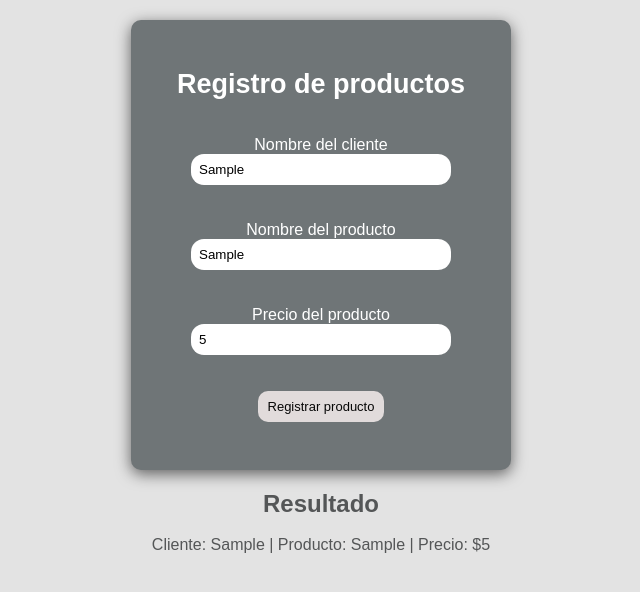
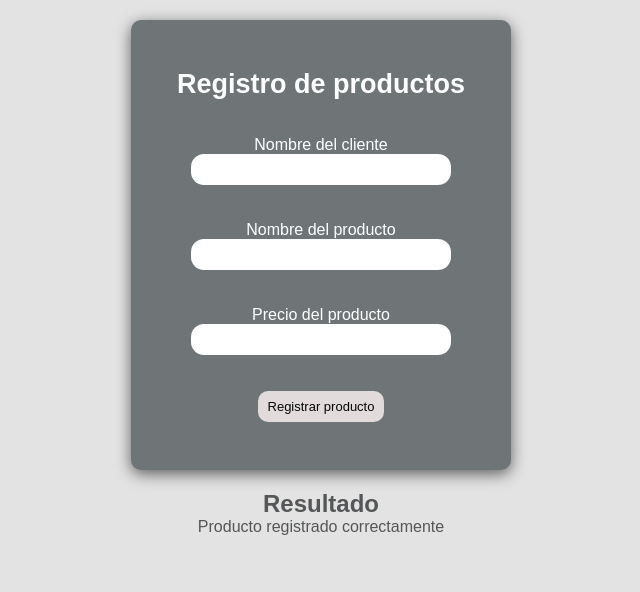
Before and after one commit to Jos3manu3l17/DOM_JavaScript_Practicas, a website built with Vite: page src/pages/index.html in a window 1280 px wide. Both pictures are taken after typing "Sample", "Sample", "5" into the empty fields and a click on the button "Registrar producto". Shown: the whole page, without its empty margins (319-959 px from the left). Built offline with nearby package versions, Linux system fonts and the light colour scheme.

Commit message:
feature: Insertar codigo HTML dentro del app.js con el metodo inner.html, y agg las funciones de obtener y guardar productos dentro del localStorage

```diff
--- a/src/js/app.js
+++ b/src/js/app.js
@@ -1,21 +1,88 @@
+
+const contenedor = document.getElementById("contenedor");
+
+contenedor.innerHTML = `
+
+    <form id="formularioProducto" class="formulario">
+
+        <h1>Registro de productos</h1>
+
+        <br><br>
+
+        <label for="nombre" class="nombre">Nombre del cliente</label>
+        <input type="text" id="nombre" class="input-nombre" required>
+
+        <br><br>
+
+        <label for="producto" class="nombre">Nombre del producto</label>
+        <input type="text" id="producto" class="input-nombre" required>
+
+        <br><br>
+
+        <label for="precio" class="nombre">Precio del producto</label>
+        <input type="number" id="precio" class="input-nombre"
+        min="0.01" step="0.01" required>
+
+        <br><br>
+
+        <button type="submit">Registrar producto</button>
+
+    </form>
+
+    <h2 class="resultado">Resultado</h2>
+
+    <p id="resultado" class="resultado">
+        Aqui aparece la informacion del producto
+    </p>
+`;
+
 const formulario = document.getElementById("formularioProducto");
 const nombre = document.getElementById("nombre");
 const producto = document.getElementById("producto");
 const precio = document.getElementById("precio");
+
 const resultado = document.getElementById("resultado");
+const listaProductos = document.getElementById("listaProductos");
+
+
+function obtenerProductos() {
+
+    const productosGuardados = localStorage.getItem("productos");
+
+    return JSON.parse(productosGuardados) || [];
+
+}
+
+
+function guardarProductos(productos) {
+
+    localStorage.setItem("productos", JSON.stringify(productos));
+
+}
+
 
 formulario.addEventListener("submit", function(evento) {
+
     evento.preventDefault();
 
     const nombreCliente = nombre.value;
     const nombreProducto = producto.value;
     const precioProducto = Number(precio.value);
 
-    resultado.textContent =
-    "Cliente: " + nombreCliente +
-    " | Producto: " + nombreProducto +
-    " | Precio: $" + precioProducto.toLocaleString("es-CO");
+    const nuevoProducto = {
+        cliente: nombreCliente,
+        producto: nombreProducto,
+        precio: precioProducto
+    };
 
-    console.log("Producto registrado correctamente");
+    const productos = obtenerProductos();
+
+    productos.push(nuevoProducto);
+
+    guardarProductos(productos);
+
+    resultado.textContent = "Producto registrado correctamente";
+
+    formulario.reset();
 
 });
--- a/src/pages/index.html
+++ b/src/pages/index.html
@@ -7,38 +7,9 @@
     <link rel="stylesheet" href="../styles/styles.css">
 </head>
 <body>
-    <div class="contenedor">
 
-        <form id="formularioProducto" class="formulario">
+    <div class="contenedor" id="contenedor"></div>
+    <script src="../js/app.js"></script>
 
-            <h1>Registro de productos</h1>
-
-            <br><br>
-
-            <label for="nombre" class="nombre">Nombre del cliente</label>
-            <input type="text" id="nombre" class="input-nombre" required>
-
-            <br><br>
-
-            <label for="producto" class="nombre">Nombre del producto</label>
-            <input type="text" id="producto" class="input-nombre" required>
-
-            <br><br>
-
-            <label for="precio" class="nombre">Precio del producto</label>
-            <input type="number" id="precio" class="input-nombre" min="0.01" step="0.01" required>
-
-            <br><br>
-
-            <button type="submit">Registrar producto</button>
-        </form>
-
-        <h2 class="resultado">Resultado</h2>
-        <br>
-        <p id="resultado" class="resultado">Aqui aparece la informacion del producto</p>
-
-        <script src="../js/app.js"></script>
-
-    </div>
 </body>
 </html>
--- a/src/styles/styles.css
+++ b/src/styles/styles.css
@@ -48,6 +48,21 @@ body {
     border: none;
 }
 
+.productosRegistrados {
+    display: flex;
+    align-items: center;
+    justify-content: center;
+    font-size: 20px;
+}
+
+.listaProductos {
+    display: flex;
+    align-items: center;
+    justify-content: center;
+    font-size: 20px;
+    list-style: none;
+}
+
 input:focus {
   outline: none;
 }
@@ -61,6 +76,7 @@ button {
     font-size: 13px;
     background-color: rgb(225, 219, 219);
     color: #070707;
+    cursor: pointer;
 }
 
 button:hover {
```
Also changed, not shown: package.json (+5 -2 lines), 2 other files.
